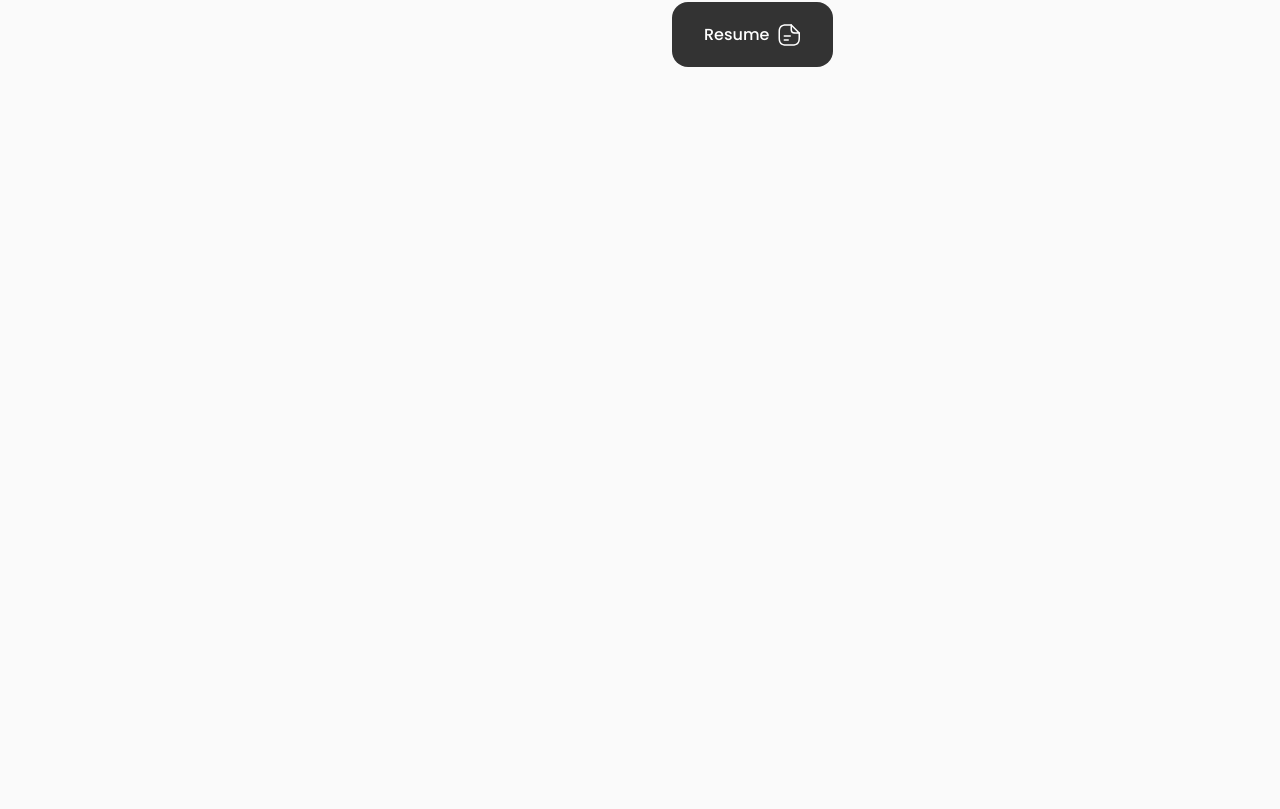
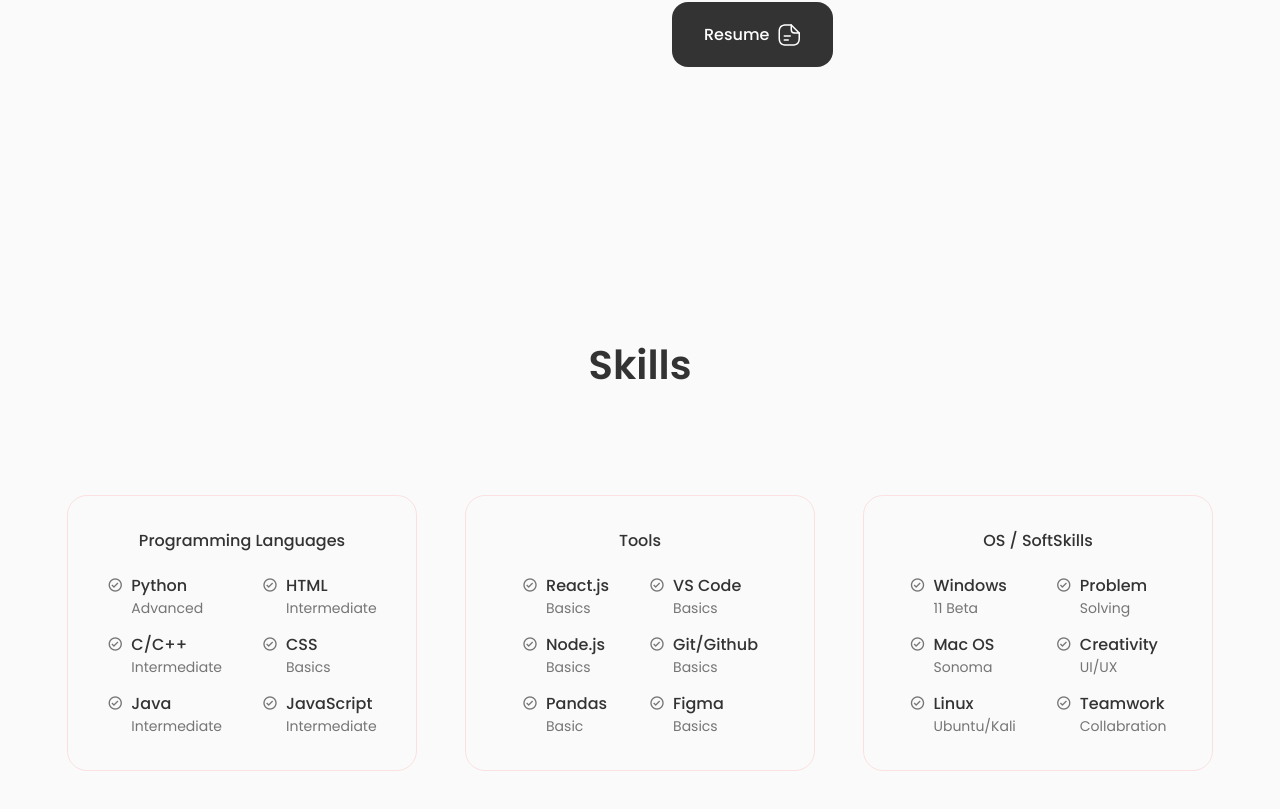
Before and after one commit to michellechi/Personal-Portfolio, a React (Create React App) app: page / in a window 1280 px wide. Shown: the part 1283-2092 px from the top of the page. Before the commit the page ends 1522 px from the top, so only its background shows below. Built offline with nearby package versions, Linux system fonts and the light colour scheme.

Commit message:
skills kinda done

```diff
--- a/src/App.js
+++ b/src/App.js
@@ -3,6 +3,8 @@ import './App.css';
 import Header from './components/header/Header';
 import Home from './components/home/Home';
 import About from './components/about/About';
+import Skills from './components/skills/Skills'
+
 
 const App = () => {
   return (
@@ -11,6 +13,7 @@ const App = () => {
     <main className='main'>
       <Home />
       <About />
+      <Skills />
     </main>
     </>
   )
--- /dev/null
+++ b/src/components/skills/Languages.jsx
@@ -0,0 +1,77 @@
+import React from 'react'
+
+const Languages = () => {
+  return (
+    <div className="sklls__content">
+        <h3 className="skills__titlle">Programming Languages</h3>
+
+        <div className="skills__box">
+            <div className="skills__group">
+                <div className="skills__data">
+                <i class='bx bx-check-circle'></i>
+
+                <div>
+                    <h3 className="skills__name">Python</h3>
+                    <span className="skills__level">Advanced</span>
+                </div>
+
+                </div>
+
+                <div className="skills__data">
+                <i class='bx bx-check-circle'></i>
+
+                <div>
+                    <h3 className="skills__name">C/C++</h3>
+                    <span className="skills__level">Intermediate</span>
+                </div>
+
+                </div>
+
+                <div className="skills__data">
+                <i class='bx bx-check-circle'></i>
+
+                <div>
+                    <h3 className="skills__name">Java</h3>
+                    <span className="skills__level">Intermediate</span>
+                </div>
+
+                </div>
+            </div>
+
+            <div className="skills__group">
+                <div className="skills__data">
+                <i class='bx bx-check-circle'></i>
+
+                <div>
+                    <h3 className="skills__name">HTML</h3>
+                    <span className="skills__level">Intermediate</span>
+                </div>
+
+                </div>
+
+                <div className="skills__data">
+                <i class='bx bx-check-circle'></i>
+
+                <div>
+                    <h3 className="skills__name">CSS</h3>
+                    <span className="skills__level">Basics</span>
+                </div>
+
+                </div>
+
+                <div className="skills__data">
+                <i class='bx bx-check-circle'></i>
+
+                <div>
+                    <h3 className="skills__name">JavaScript</h3>
+                    <span className="skills__level">Intermediate</span>
+                </div>
+
+                </div>
+            </div>
+        </div>
+    </div>
+  )
+}
+
+export default Languages
--- /dev/null
+++ b/src/components/skills/Skills.jsx
@@ -0,0 +1,22 @@
+import React from "react";
+import "./skills.css";
+import Languages from "./Languages";
+import Tools from "./Tools";
+import Softskills from "./Softskills";
+
+const Skills = () => {
+  return (
+    <section className="skill section" id="skills">
+      <h2 className="section__title1">Skills</h2>
+      {/* <span className="section__subtitle">My Technical level</span> */}
+
+      <div className="skills__container container grid">
+        <Languages />
+        <Tools />
+        <Softskills />
+      </div>
+    </section>
+  );
+};
+
+export default Skills;
--- /dev/null
+++ b/src/components/skills/Softskills.jsx
@@ -0,0 +1,77 @@
+import React from 'react'
+
+const Softskills = () => {
+  return (
+    <div className="sklls__content">
+        <h3 className="skills__titlle">OS / SoftSkills</h3>
+
+        <div className="skills__box">
+            <div className="skills__group">
+                <div className="skills__data">
+                <i class='bx bx-check-circle'></i>
+
+                <div>
+                    <h3 className="skills__name">Windows</h3>
+                    <span className="skills__level">11 Beta</span>
+                </div>
+
+                </div>
+
+                <div className="skills__data">
+                <i class='bx bx-check-circle'></i>
+
+                <div>
+                    <h3 className="skills__name">Mac OS</h3>
+                    <span className="skills__level">Sonoma </span>
+                </div>
+
+                </div>
+
+                <div className="skills__data">
+                <i class='bx bx-check-circle'></i>
+
+                <div>
+                    <h3 className="skills__name">Linux</h3>
+                    <span className="skills__level">Ubuntu/Kali</span>
+                </div>
+
+                </div>
+            </div>
+
+            <div className="skills__group">
+                <div className="skills__data">
+                <i class='bx bx-check-circle'></i>
+
+                <div>
+                    <h3 className="skills__name">Problem</h3>
+                    <span className="skills__level">Solving</span>
+                </div>
+
+                </div>
+
+                <div className="skills__data">
+                <i class='bx bx-check-circle'></i>
+
+                <div>
+                    <h3 className="skills__name">Creativity </h3>
+                    <span className="skills__level">UI/UX</span>
+                </div>
+
+                </div>
+
+                <div className="skills__data">
+                <i class='bx bx-check-circle'></i>
+
+                <div>
+                    <h3 className="skills__name">Teamwork</h3>
+                    <span className="skills__level">Collabration</span>
+                </div>
+
+                </div>
+            </div>
+        </div>
+    </div>
+  )
+}
+
+export default Softskills
--- /dev/null
+++ b/src/components/skills/Tools.jsx
@@ -0,0 +1,77 @@
+import React from 'react'
+
+const Tools = () => {
+  return (
+    <div className="sklls__content">
+        <h3 className="skills__titlle">Tools</h3>
+
+        <div className="skills__box">
+            <div className="skills__group">
+                <div className="skills__data">
+                <i class='bx bx-check-circle'></i>
+
+                <div>
+                    <h3 className="skills__name">React.js</h3>
+                    <span className="skills__level">Basics</span>
+                </div>
+
+                </div>
+
+                <div className="skills__data">
+                <i class='bx bx-check-circle'></i>
+
+                <div>
+                    <h3 className="skills__name">Node.js</h3>
+                    <span className="skills__level">Basics</span>
+                </div>
+
+                </div>
+
+                <div className="skills__data">
+                <i class='bx bx-check-circle'></i>
+
+                <div>
+                    <h3 className="skills__name">Pandas</h3>
+                    <span className="skills__level">Basic</span>
+                </div>
+
+                </div>
+            </div>
+
+            <div className="skills__group">
+                <div className="skills__data">
+                <i class='bx bx-check-circle'></i>
+
+                <div>
+                    <h3 className="skills__name">VS Code</h3>
+                    <span className="skills__level">Basics</span>
+                </div>
+
+                </div>
+
+                <div className="skills__data">
+                <i class='bx bx-check-circle'></i>
+
+                <div>
+                    <h3 className="skills__name">Git/Github</h3>
+                    <span className="skills__level">Basics</span>
+                </div>
+
+                </div>
+
+                <div className="skills__data">
+                <i class='bx bx-check-circle'></i>
+
+                <div>
+                    <h3 className="skills__name">Figma</h3>
+                    <span className="skills__level">Basics</span>
+                </div>
+
+                </div>
+            </div>
+        </div>
+    </div>
+  )
+}
+
+export default Tools
--- /dev/null
+++ b/src/components/skills/skills.css
@@ -0,0 +1,94 @@
+.skills__container {
+    grid-template-columns: repeat(3, 350px);
+    column-gap: 3rem;
+    justify-content: center;
+    margin-bottom: 200px;
+  }
+
+  .sklls__content {
+    background-color: var(--container--color);
+    border: var(--border-rad);
+    padding: 2rem 4rem;
+    border-radius: 1.25rem;
+    margin-bottom: 100px;
+  }
+
+  .skills__titlle {
+    font-size: var(--normal-font-size);
+    font-weight: var(--font-medium);
+    text-align: center;
+    margin-bottom: var(--mb-1-5);
+  }
+
+  .section__title1 {
+    display: flex;
+    justify-content: center;
+    margin-bottom: 100px;
+    font-size: 40px;
+  }
+
+  .skills__box {
+    display: flex;
+    justify-content: center;
+    column-gap: 2.5rem;
+  }
+
+  .skills__group {
+    display: grid;
+    align-items: flex-start;
+    row-gap: 1rem;
+  }
+
+  .skills__data {
+    display: flex;
+    column-gap: 0.5rem;
+  }
+
+  .skills .bx-check-circle {
+    font-size: 1rem;
+    color: var(--title-color);
+  }
+  .skills__name {
+    font-size: var(--normal-font-size);
+    font-weight: var(--font-medium);
+    line-height: 18px;
+  }
+
+  .skills__level {
+    font-size: var(--small-font-size);
+  }
+
+  /*=============== BREAKPOINTS ===============*/
+  /* For large devices */
+  @media screen and (max-width: 1200px) {
+    .skills__container {
+      grid-template-columns: max-content;
+      row-gap: 2rem;
+    }
+  }
+
+  @media screen and (max-width: 576px) {
+    .skills__container {
+      grid-template-columns: 1fr;
+    }
+    .sklls__content {
+      padding: 1.5rem;
+    }
+  }
+
+  /* For small devices */
+  @media screen and (max-width: 350px) {
+    .skills__container {
+      grid-template-rows: max-content;
+      column-gap: 2rem;
+    }
+    .skills__box {
+      column-gap: 1.25rem;
+    }
+    .skills__name {
+      font-size: var(--small-font-size);
+    }
+    .skills__level {
+      font-size: var(--tiny-font-size);
+    }
+  }
```
